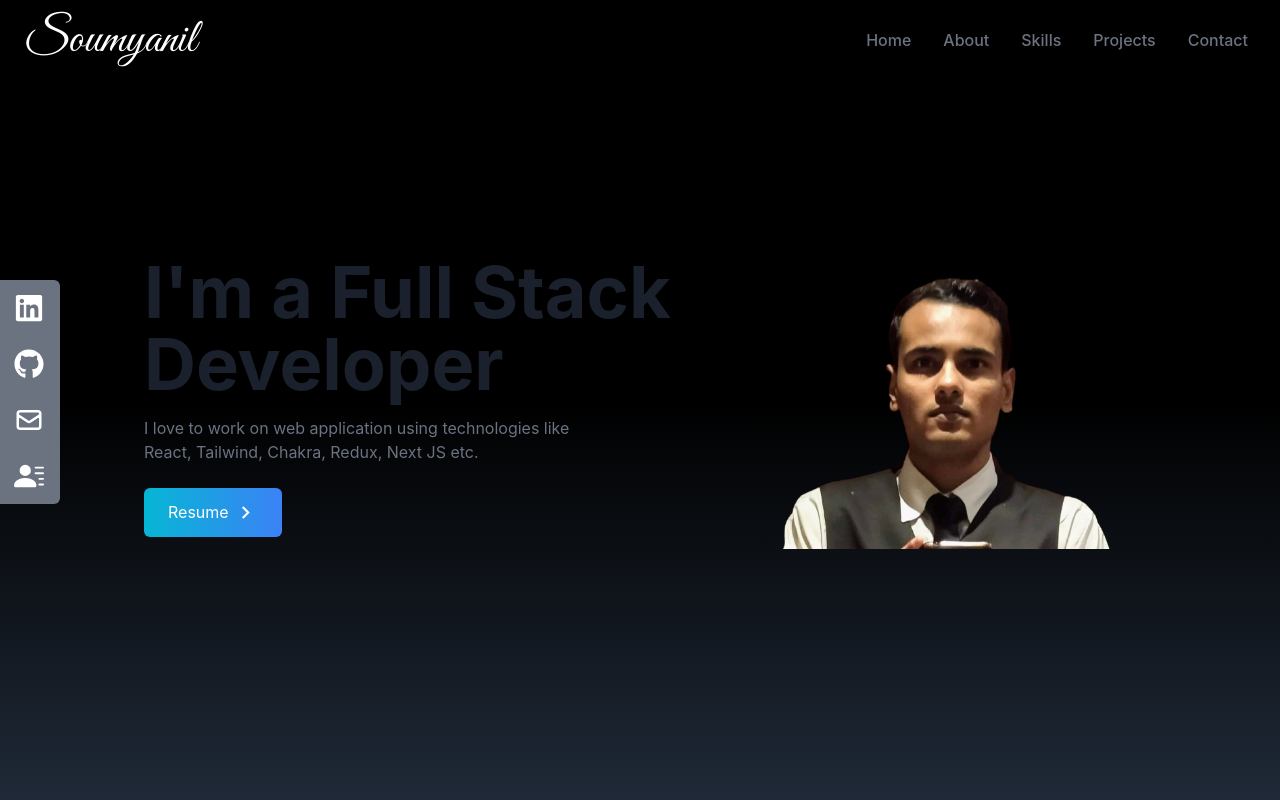
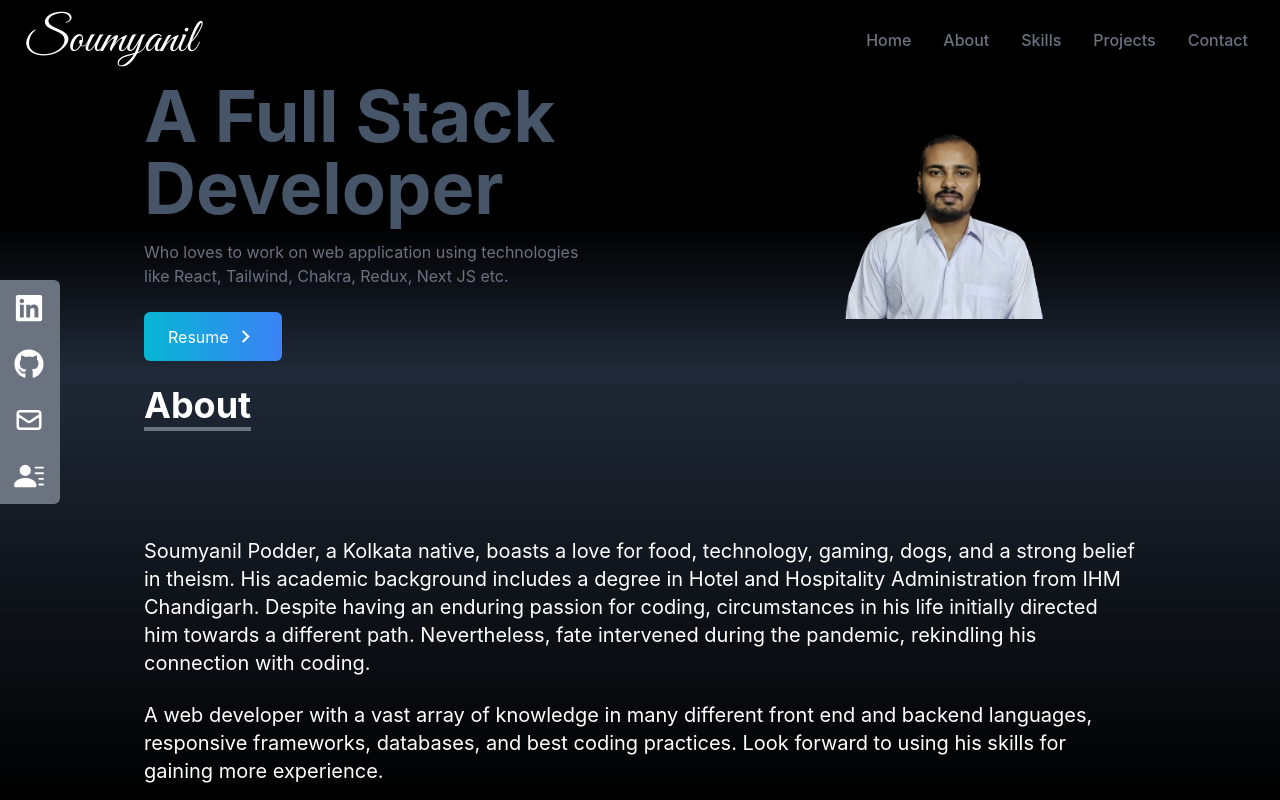
Before and after one commit to soumyanil22/soumyanil-portfolio, a React (Create React App) app: page / in a window 1280 px wide. Shown: the top 800 px of the page. Built offline with nearby package versions, Linux system fonts and the light colour scheme.

Commit message:
added changes

```diff
--- a/src/Components/About.jsx
+++ b/src/Components/About.jsx
@@ -13,18 +13,19 @@ const About = () => {
           </p>
         </div>
         <p className="text-xl mt-20">
-          Hi, I'm Soumyanil Podder. I am born and brought up in Kolkata. I am a
-          foodie, techie, gamer, dog lover, and theist. I have a degree in Hotel
-          and Hospitality Administration from IHM Chandigarh. I always loved
-          coding but due to personal circumstances had to pursue other field.
-          But god had other plans for me and I was re-united with my love, that
-          is coding during the pandemic.
+          Soumyanil Podder, a Kolkata native, boasts a love for food,
+          technology, gaming, dogs, and a strong belief in theism. His academic
+          background includes a degree in Hotel and Hospitality Administration
+          from IHM Chandigarh. Despite having an enduring passion for coding,
+          circumstances in his life initially directed him towards a different
+          path. Nevertheless, fate intervened during the pandemic, rekindling
+          his connection with coding.
         </p>
         <br />
         <p className="text-xl">
           A web developer with a vast array of knowledge in many different front
           end and backend languages, responsive frameworks, databases, and best
-          coding practices. Look forward to using my skills for gaining more
+          coding practices. Look forward to using his skills for gaining more
           experience.
         </p>
       </div>
--- a/src/Components/Contact.jsx
+++ b/src/Components/Contact.jsx
@@ -22,7 +22,7 @@ const Contact = () => {
   return (
     <div
       name="contact"
-      className="w-full h-screen bg-gradient-to-b from-black to-gray-800 p-4 text-white"
+      className="w-full bg-gradient-to-b from-black to-gray-800 p-4 text-white"
     >
       <div className="flex flex-col p-4 justify-center max-w-screen-lg mx-auto h-full">
         <div className="pb-8">
--- a/src/Components/Home.jsx
+++ b/src/Components/Home.jsx
@@ -6,15 +6,15 @@ const Home = () => {
   return (
     <div
       name="home"
-      className="h-screen w-full bg-gradient-to-b from-black via-black to-gray-800"
+      className="w-full mt-20 bg-gradient-to-b from-black via-black to-gray-800"
     >
       <div className="max-w-screen-lg mx-auto flex flex-col items-center justify-center h-full px-4 md:flex-row">
         <div className="flex flex-col justify-center h-full">
-          <h2 className="text-4xl sm:text-7xl font-bold">
-            I'm a Full Stack Developer
+          <h2 className="text-4xl sm:text-7xl font-bold text-slate-600">
+            A Full Stack Developer
           </h2>
           <p className="text-gray-500 py-4 max-w-md">
-            I love to work on web application using technologies like React,
+            Who loves to work on web application using technologies like React,
             Tailwind, Chakra, Redux, Next JS etc.
           </p>
           <div>
--- a/src/Components/HomePage.jsx
+++ b/src/Components/HomePage.jsx
@@ -476,4 +476,4 @@
 // export default HomePage;
 
 // // Padding from left = 50px
-// // TODO: Change project section to grid later
+// TODO: Change project section to grid later
```
Also changed, not shown: src/assets/heroImage.png.
